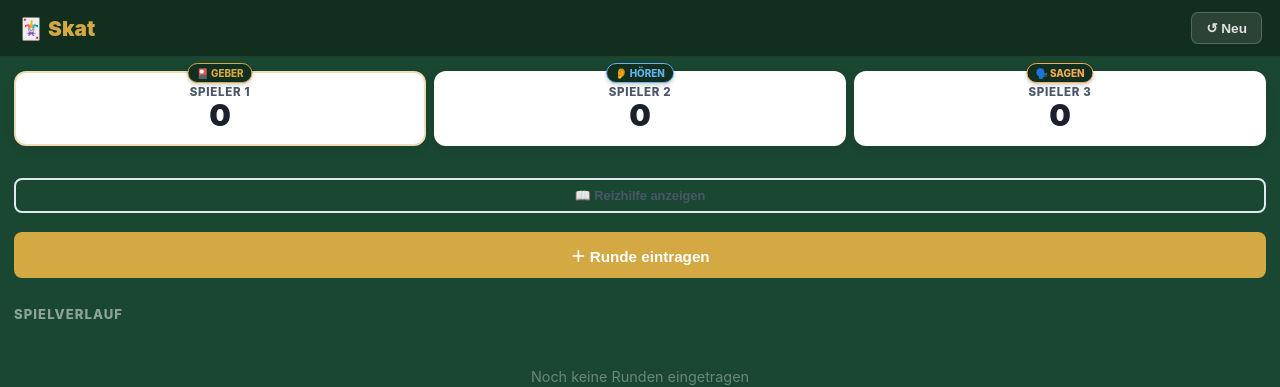
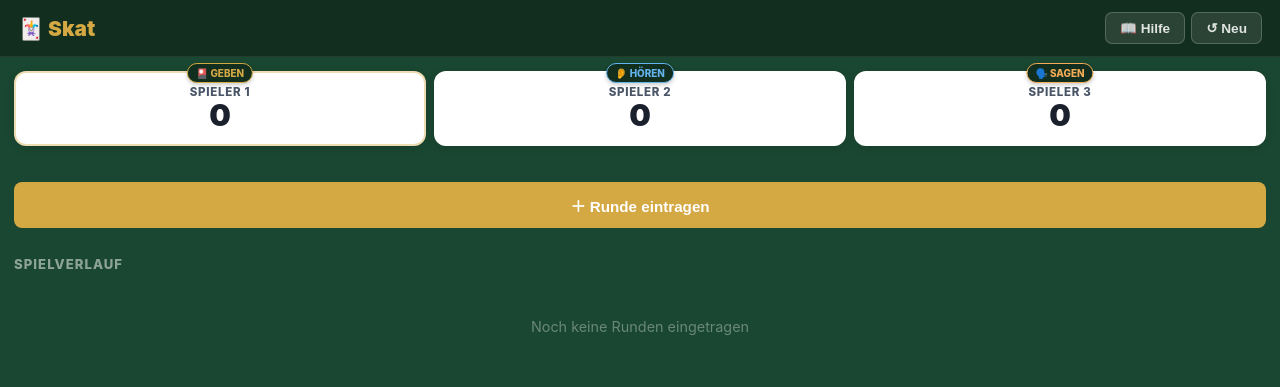
Before and after one commit to LociStar/skat-table, a website: page index.html in a window 1280 px wide. Both pictures are taken after a click on the button "Spiel starten". Drawn offline with Linux system fonts and the light colour scheme.

Commit message:
Refactor header layout: reposition guide button into header section and adjust associated styling

```diff
--- a/app.js
+++ b/app.js
@@ -443,7 +443,7 @@ function renderScoreboard() {
         let roleClass = '';
 
         if (i === state.dealerIndex) {
-            roleLabel = '🎴 Geber';
+            roleLabel = '🎴 Geben';
             roleClass = 'role-geben';
         } else if (i === (state.dealerIndex + 1) % 3) {
             roleLabel = '👂 Hören';
--- a/index.html
+++ b/index.html
@@ -48,7 +48,10 @@
 
         <header class="game-header">
             <h1>🃏 Skat</h1>
-            <button id="reset-btn" class="btn-icon" title="Neues Spiel">↺ Neu</button>
+            <div class="header-actions">
+                <button id="guide-btn" class="btn-icon" title="Reizhilfe">📖 Hilfe</button>
+                <button id="reset-btn" class="btn-icon" title="Neues Spiel">↺ Neu</button>
+            </div>
         </header>
 
     <!-- Scoreboard -->
@@ -65,11 +68,6 @@
             <div class="sc-name" id="name-p3">Spieler 3</div>
             <div class="sc-score" id="score-p3">0</div>
         </div>
-    </div>
-
-    <!-- Reizhilfe-Button -->
-    <div class="section-pad guide-section">
-        <button id="guide-btn" class="btn-secondary btn-full" style="font-size: 0.8rem; padding: 8px;">📖 Reizhilfe anzeigen</button>
     </div>
 
         <!-- Add-round trigger -->
--- a/styles.css
+++ b/styles.css
@@ -176,7 +176,8 @@ body {
     z-index: 20;
     border-bottom: 1px solid rgba(255,255,255,.07);
 }
-.game-header h1 { color: var(--gold); font-size: 1.3rem; font-weight: 900; }
+.game-header h1 { color: var(--gold); font-size: 1.3rem; font-weight: 900; margin-right: auto; }
+.header-actions { display: flex; gap: 6px; }
 
 /* ── Scoreboard ────────────────────────────────────────── */
 .scoreboard {
@@ -244,17 +245,6 @@ body {
 
 /* ── Sections ──────────────────────────────────────────── */
 .section-pad { padding: 14px; }
-
-.guide-section {
-    padding-top: 10px;
-    padding-bottom: 5px;
-}
-
-@media (max-width: 480px) {
-    .guide-section {
-        padding-top: 20px;
-    }
-}
 
 /* ── Round form ────────────────────────────────────────── */
 .round-form {
```
